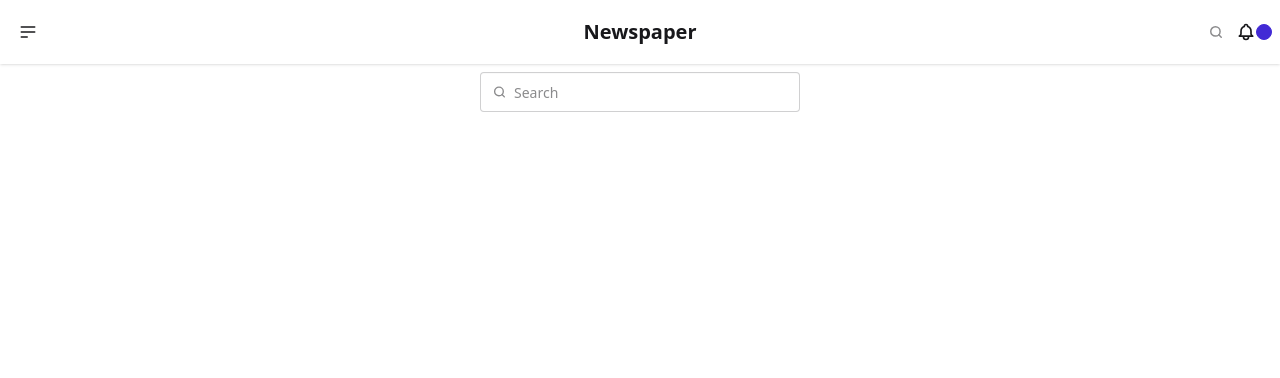
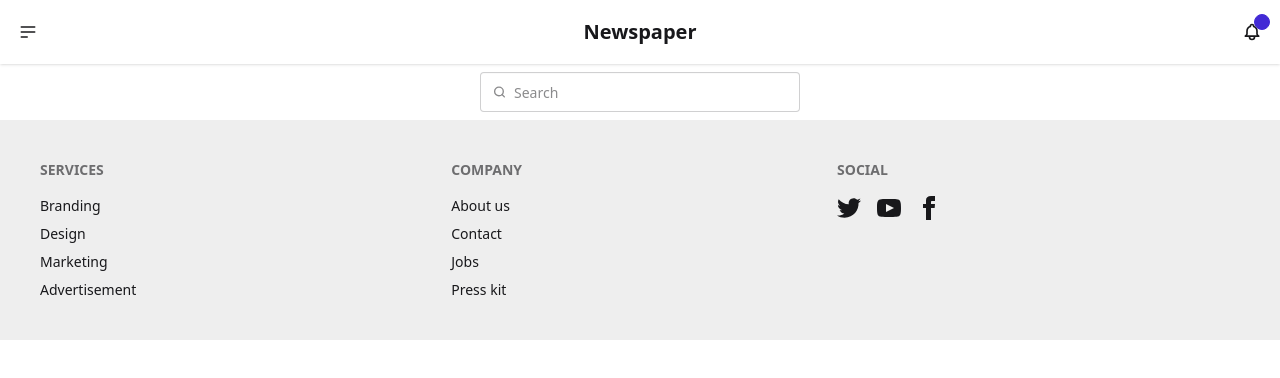
Before and after one commit to shahadot99999/es6api-newspaper, a plain HTML site: page index.html in a window 1280 px wide. Drawn offline with nearby package versions, Linux system fonts and the light colour scheme; no server answers.

Commit message:
footer is completed

```diff
--- a/index.html
+++ b/index.html
@@ -42,11 +42,7 @@
 
           <button class="btn btn-ghost btn-circle">
             <div class="indicator">
-              <button class="btn btn-ghost btn-circle">
 
-                <svg class="h-[1em] opacity-50" xmlns="http://www.w3.org/2000/svg" viewBox="0 0 24 24"><g stroke-linejoin="round" stroke-linecap="round" stroke-width="2.5" fill="none" stroke="currentColor"><circle cx="11" cy="11" r="8"></circle><path d="m21 21-4.3-4.3"></path></g></svg>
-                  <!-- <input type="search" class="grow" placeholder="Search" /> -->
-              </button>
               <svg xmlns="http://www.w3.org/2000/svg" class="h-5 w-5" fill="none" viewBox="0 0 24 24" stroke="currentColor"> <path stroke-linecap="round" stroke-linejoin="round" stroke-width="2" d="M15 17h5l-1.405-1.405A2.032 2.032 0 0118 14.158V11a6.002 6.002 0 00-4-5.659V5a2 2 0 10-4 0v.341C7.67 6.165 6 8.388 6 11v3.159c0 .538-.214 1.055-.595 1.436L4 17h5m6 0v1a3 3 0 11-6 0v-1m6 0H9" /> </svg>
               <span class="badge badge-xs badge-primary indicator-item"></span>
             </div>
@@ -89,6 +85,62 @@
     <!-- <script src="js/news.js"></script> -->
 
     <!-- <script src="js/news1.js"></script> -->
+
+    <footer class="footer sm:footer-horizontal bg-base-300 text-base-content p-10">
+      <nav>
+        <h6 class="footer-title">Services</h6>
+        <a class="link link-hover">Branding</a>
+        <a class="link link-hover">Design</a>
+        <a class="link link-hover">Marketing</a>
+        <a class="link link-hover">Advertisement</a>
+      </nav>
+      <nav>
+        <h6 class="footer-title">Company</h6>
+        <a class="link link-hover">About us</a>
+        <a class="link link-hover">Contact</a>
+        <a class="link link-hover">Jobs</a>
+        <a class="link link-hover">Press kit</a>
+      </nav>
+      <nav>
+        <h6 class="footer-title">Social</h6>
+        <div class="grid grid-flow-col gap-4">
+          <a>
+            <svg
+              xmlns="http://www.w3.org/2000/svg"
+              width="24"
+              height="24"
+              viewBox="0 0 24 24"
+              class="fill-current">
+              <path
+                d="M24 4.557c-.883.392-1.832.656-2.828.775 1.017-.609 1.798-1.574 2.165-2.724-.951.564-2.005.974-3.127 1.195-.897-.957-2.178-1.555-3.594-1.555-3.179 0-5.515 2.966-4.797 6.045-4.091-.205-7.719-2.165-10.148-5.144-1.29 2.213-.669 5.108 1.523 6.574-.806-.026-1.566-.247-2.229-.616-.054 2.281 1.581 4.415 3.949 4.89-.693.188-1.452.232-2.224.084.626 1.956 2.444 3.379 4.6 3.419-2.07 1.623-4.678 2.348-7.29 2.04 2.179 1.397 4.768 2.212 7.548 2.212 9.142 0 14.307-7.721 13.995-14.646.962-.695 1.797-1.562 2.457-2.549z"></path>
+            </svg>
+          </a>
+          <a>
+            <svg
+              xmlns="http://www.w3.org/2000/svg"
+              width="24"
+              height="24"
+              viewBox="0 0 24 24"
+              class="fill-current">
+              <path
+                d="M19.615 3.184c-3.604-.246-11.631-.245-15.23 0-3.897.266-4.356 2.62-4.385 8.816.029 6.185.484 8.549 4.385 8.816 3.6.245 11.626.246 15.23 0 3.897-.266 4.356-2.62 4.385-8.816-.029-6.185-.484-8.549-4.385-8.816zm-10.615 12.816v-8l8 3.993-8 4.007z"></path>
+            </svg>
+          </a>
+          <a>
+            <svg
+              xmlns="http://www.w3.org/2000/svg"
+              width="24"
+              height="24"
+              viewBox="0 0 24 24"
+              class="fill-current">
+              <path
+                d="M9 8h-3v4h3v12h5v-12h3.642l.358-4h-4v-1.667c0-.955.192-1.333 1.115-1.333h2.885v-5h-3.808c-3.596 0-5.192 1.583-5.192 4.615v3.385z"></path>
+            </svg>
+          </a>
+        </div>
+      </nav>
+    </footer>
+
      <script src="js/news2.js"></script>
 </body>
 
```
